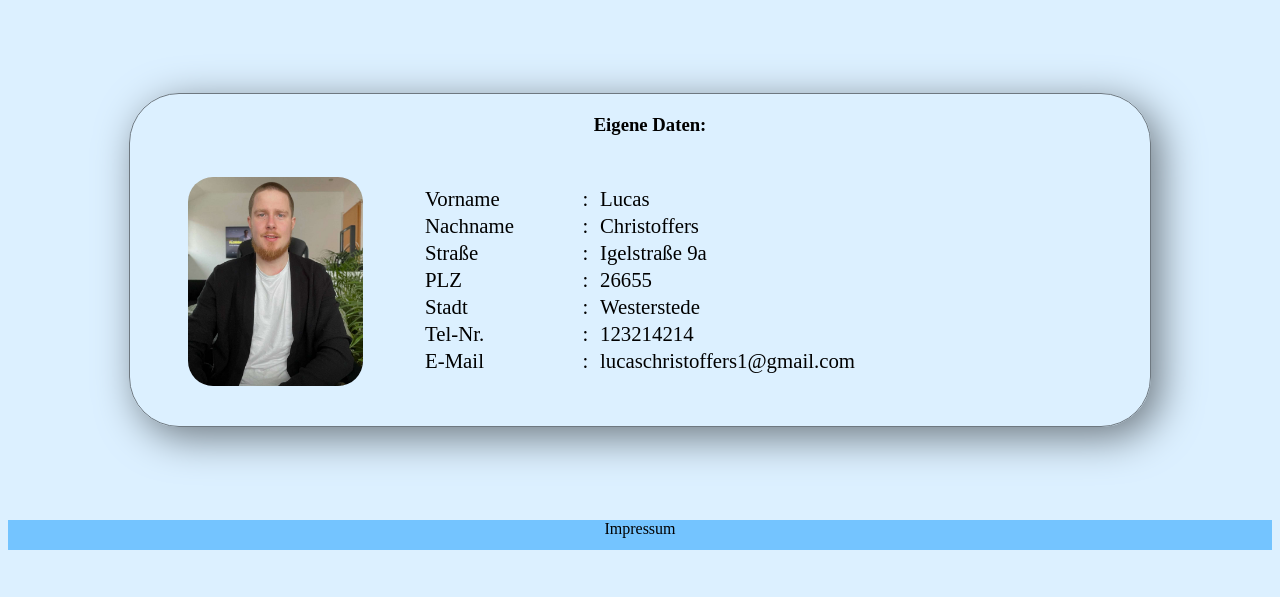
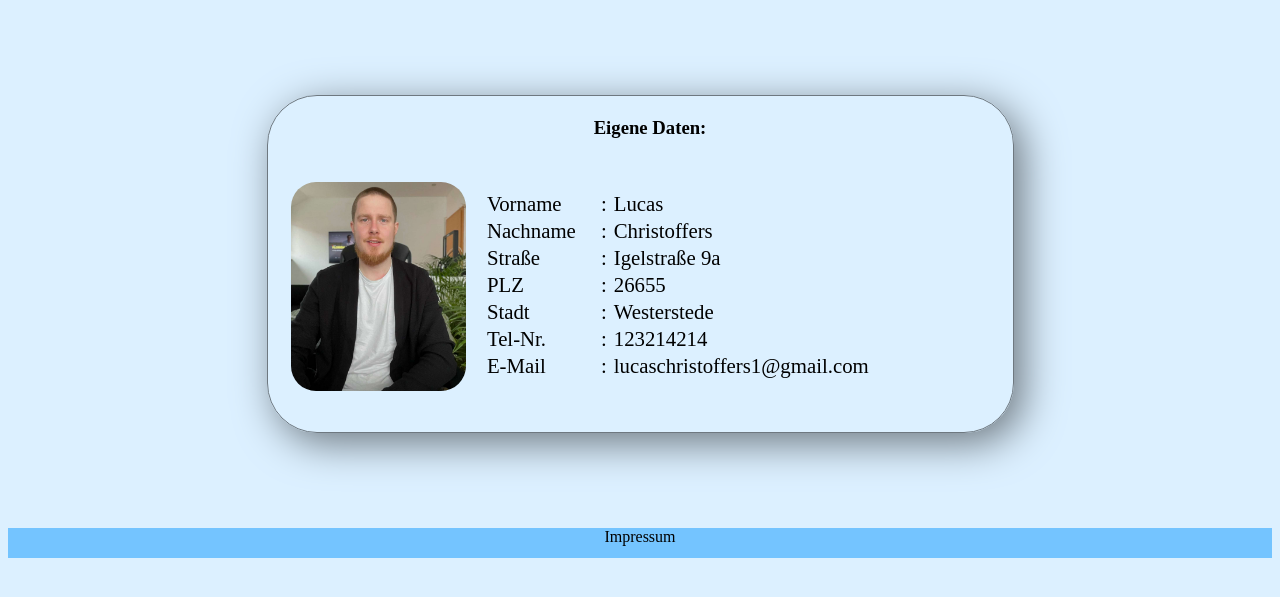
Before and after one commit to Niviera/Website, a PHP site: page /konto_uebersicht.php in a window 1280 px wide. Shown: the part 183-780 px from the top of the page. Run offline with PHP 8.4, Linux system fonts and the light colour scheme.

Commit message:
konto update

```diff
--- a/CSS/konto.css
+++ b/CSS/konto.css
@@ -1,7 +1,7 @@
 /* Alle Styles für die Konto übersicht Seite */
 .Main_Container_Konto_Uebersicht{
     display: flex;
-    height: 65vh;
+    height: 66vh;
     width: 100%;
 }
 
@@ -77,7 +77,7 @@
     height: 60%;
     width: 80%;
     margin: auto;
-    max-width: 1000px;
+    max-width: 725px;
     max-height: 330px;
     display: flex;
     flex-wrap: wrap;
```
